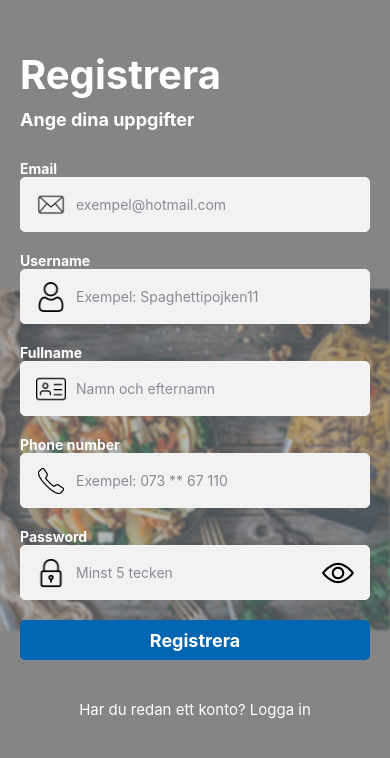
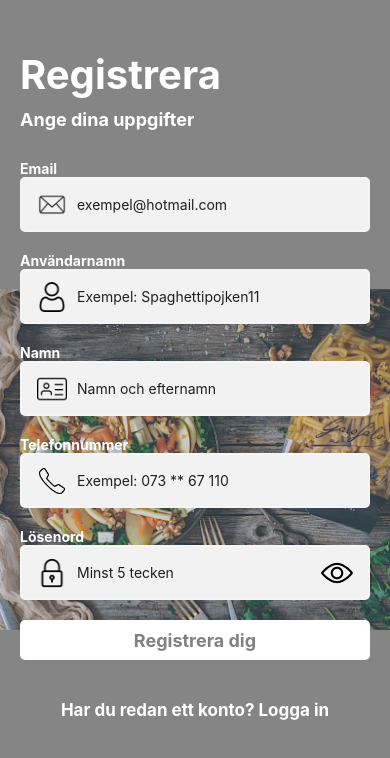
Before and after one commit to BigBits8/SmartWasteApp, a React Native app: screen /Register in a window 390 px wide. Shown: the top 758 px of the page. Built offline with nearby package versions, Linux system fonts and the light colour scheme.

Commit message:
base of login working

```diff
--- a/App.js
+++ b/App.js
@@ -1,20 +1,21 @@
 import {React, useState, useEffect} from "react";
 import { createStackNavigator } from '@react-navigation/stack';
-import { NavigationContainer } from "@react-navigation/native";
 import {
-  getFocusedRouteNameFromRoute
+  NavigationContainer,
+  getFocusedRouteNameFromRoute,
 } from "@react-navigation/native";
 import { StyleSheet, Text, View, Image, TouchableOpacity } from "react-native";
 import { Home, Profile, Annons, AddAnnons, Login, Register} from "./screens/Index";
 import {Loader} from './constants/RegistrationPage/loader'
 import { COLORS, icons, images } from "./constants";
+import { user } from "./constants/icons";
 import Tabs from './navigation/tabs';
 import {
   createBottomTabNavigator,
   BottomTabBar,
 } from "@react-navigation/bottom-tabs";
 import AsyncStorage from "@react-native-async-storage/async-storage";
-import { user } from "./constants/icons";
+
 const Stack = createStackNavigator();
 const Tab = createBottomTabNavigator();
 
@@ -127,8 +128,6 @@ const [initialRouteName, setInitialRouteName] = useState('');
 // const [hideTab, setHideTab] = useState(true)
 
 
-
-
 const authUser = async () =>{
   try {
     let userData = await AsyncStorage.getItem('user');
@@ -162,8 +161,7 @@ function MyNonTabStack() {
   //    const auth = useSelector((state) => state.auth);
 
   return (
-
-      <Stack.Navigator initialRouteName={initialRouteName}>
+    <Stack.Navigator initialRouteName={"Login"}>
       <Stack.Screen
         name="Login"
         component={Login}
@@ -206,10 +204,14 @@ function MyNonTabStack() {
 
           options={({ route }) => ({
             tabBarStyle: ((route) => {
-              const routeName = getFocusedRouteNameFromRoute(route) ?? 'Home';
+              const routeName = getFocusedRouteNameFromRoute(route) ?? '';
               console.log(`routName:${routeName}`);
-              if (routeName === "Register" || routeName == 'Login'|| routeName == '')  {
-                console.log(route)
+              if (
+                routeName === "Register" ||
+                routeName == "Login" ||
+                routeName == ""
+              ) {
+                console.log(route);
                 return { display: "none" };
               }
               return;
--- /dev/null
+++ b/constants/ProfilePage/button.js
@@ -0,0 +1,43 @@
+import react from "react";
+
+import { TouchableOpacity, StyleSheet, Text, View, Image } from "react-native";
+import { COLORS } from "../themes";
+import { icons } from "../index";
+const Button = ({ title, onPress = () => {}, icon }) => {
+  return (
+    <TouchableOpacity style={styles.buttons} onPress={onPress}>
+      <View
+        style={{
+          width: "80%",
+          alignItems: "center",
+        }}
+      >
+        <View>
+          <Text style={{ color: "black", fontSize: 18 }}>{title}</Text>
+        </View>
+      </View>
+      <View
+        style={{
+          alignItems: "flex-end",
+        }}
+      >
+        <Image source={icons.next} />
+      </View>
+    </TouchableOpacity>
+  );
+};
+const styles = StyleSheet.create({
+  container: {},
+
+  buttons: {
+    flexDirection: "row",
+    alignItems: "center",
+    justifyContent: "center",
+    width: "100%",
+    height: 40,
+    backgroundColor: "white",
+    borderRadius: 5,
+    marginBottom: 40,
+  },
+});
+export default Button;
--- a/constants/RegistrationPage/button.js
+++ b/constants/RegistrationPage/button.js
@@ -4,13 +4,14 @@ import { TouchableOpacity, StyleSheet, Text} from "react-native"
 import { COLORS } from "../themes";
 
 
-const Button = ({title, onPress = () =>{}}) =>{
+const Button = ({title, onPress = () =>{}, icon}) =>{
     return (
-    <TouchableOpacity style={styles.buttons} onPress={onPress}>
-        <Text style={{color: COLORS.white, fontWeight: 'bold', fontSize: 18}}>{title}</Text>
-    </TouchableOpacity>
-
-    )
+      <TouchableOpacity style={styles.buttons} onPress={onPress}>
+        <Text style={{ color: "#808080", fontWeight: "bold", fontSize: 18 }}>
+          {title}
+        </Text>
+      </TouchableOpacity>
+    );
 }
 const styles = StyleSheet.create({
   container: {},
@@ -21,7 +22,7 @@ const styles = StyleSheet.create({
     justifyContent: "center",
     width: "100%",
     height: 40,
-    backgroundColor: "rgb(2, 102, 178)",
+    backgroundColor: "white",
     borderRadius: 5,
     marginBottom: 40,
   },
--- a/constants/RegistrationPage/input.js
+++ b/constants/RegistrationPage/input.js
@@ -54,7 +54,7 @@ const Input = ({
           onBlur={() => {
             setIsFocused(false);
           }}
-          style={{ color: COLORS.darkgray, flex: 1 }}
+          style={{ color: COLORS.black, flex: 1}}
           {...props}
         />
         {password && (
@@ -89,7 +89,7 @@ const styles = StyleSheet.create({
     //  backgroundColor: "rgb(212, 234, 251)"
     flexDirection: "row",
     paddingHorizontal: 15,
-    borderWidth: 1,
+    borderWidth: 2,
     alignItems: "center",
     borderRadius: 5,
   },
--- a/constants/icons.js
+++ b/constants/icons.js
@@ -16,6 +16,7 @@ export const view = require("../assets/icons/view.png")
 export const regEmail = require("../assets/icons/regEmail.png")
 export const regUser = require("../assets/icons/regUser.png")
 export const name = require("../assets/icons/name.png")
+export const next = require("../assets/icons/next.png")
 
 export default {
   search,
@@ -35,5 +36,6 @@ export default {
   view,
   regEmail,
   regUser,
-  name
+  name,
+  next
 };
--- a/screens/Login.js
+++ b/screens/Login.js
@@ -92,9 +92,9 @@ const Login = ({ navigation }) => {
       <ImageBackground
         source={images.pastaSalad}
         resizeMode="contain"
-        blurRadius={1}
+
         style={styles.backgroundImage}
-        imageStyle={{ opacity: 0.5 }}
+        imageStyle={{ opacity: 0.7 }}
       >
         <Loader visible={loading} />
         <ScrollView
@@ -137,7 +137,7 @@ const Login = ({ navigation }) => {
             <Input
               placeholder="Exempel: Spaghettipojken11"
               iconName={icons.regUser}
-              label="Username"
+              label="Användarnamn"
               error={errors.username}
               onFocus={() => {
                 handleError(null, "username");
@@ -147,7 +147,7 @@ const Login = ({ navigation }) => {
 
             <Input
               placeholder="Minst 5 tecken"
-              label="Password"
+              label="Lösenord"
               password
               iconName={icons.lock}
               error={errors.password}
@@ -156,13 +156,15 @@ const Login = ({ navigation }) => {
               }}
               onChangeText={(text) => handleOnChange(text, "password")}
             />
-            <Button title="Login" onPress={validate} />
+            <Button title="Logga in" onPress={validate} />
 
             <Text
               style={{
+                paddingTop: 15,
                 color: COLORS.white,
                 textAlign: "center",
-                fontSize: 15,
+                fontSize: 17,
+                fontWeight: 'bold',
               }}
               onPress={() => navigation.navigate("Register")}
             >
--- a/screens/Profile.js
+++ b/screens/Profile.js
@@ -12,7 +12,7 @@ import {
 } from "react-native";
 
 import AsyncStorage from "@react-native-async-storage/async-storage";
-import Button from "../constants/RegistrationPage/button";
+import Button from "../constants/ProfilePage/button";
 import { icons, images, COLORS, FONTS, SIZES } from "../constants";
 
 export default function Profile({ navigation }) {
@@ -39,6 +39,7 @@ export default function Profile({ navigation }) {
   };
 
   return (
+    <ScrollView>
       <View
         style={{
           alignItems: "center",
@@ -47,7 +48,7 @@ export default function Profile({ navigation }) {
       >
         <View
           style={{
-          height: 350,
+            height: 300,
             width: "100%",
             alignItems: "center",
             justifyContent: "center",
@@ -57,8 +58,8 @@ export default function Profile({ navigation }) {
         >
           <View
             style={{
-            height: 210,
-            width: 210,
+              height: 200,
+              width: 200,
               alignItems: "center",
               justifyContent: "center",
             }}
@@ -67,7 +68,6 @@ export default function Profile({ navigation }) {
               source={images.profilePic}
               resizeMode="contain"
               style={{
-              marginTop: 10,
                 borderRadius: 110,
                 width: "100%",
                 height: "100%",
@@ -93,7 +93,7 @@ export default function Profile({ navigation }) {
           <Text
             style={{
               fontSize: 20,
-            fontWeight: "bold",
+
             }}
           >
             {userDetails?.email}
@@ -102,15 +102,16 @@ export default function Profile({ navigation }) {
         <View
           style={{
             width: "80%",
-          borderWidth: 1,
+
           }}
         >
-        <Button backgroundColors={"rgb(2, 50, 178)"} />
-        <Button />
-        <Button />
+          <Button title="Redigera profil" icon={icons.arrow}/>
+          <Button title="Mina annonser" />
+          <Button title="Inställningar" />
           <Button title="Logout" onPress={logout} />
         </View>
       </View>
+    </ScrollView>
   );
 }
 
--- a/screens/Register.js
+++ b/screens/Register.js
@@ -108,9 +108,9 @@ const Register = ({navigation}) => {
       <ImageBackground
         source={images.pastaSalad}
         resizeMode="contain"
-        blurRadius={1}
+
         style={styles.backgroundImage}
-        imageStyle={{ opacity: 0.5 }}
+        imageStyle={{ opacity: 0.7 }}
       >
         <Loader visible={loading} />
         <ScrollView
@@ -148,7 +148,7 @@ const Register = ({navigation}) => {
             <Input
               placeholder="Exempel: Spaghettipojken11"
               iconName={icons.regUser}
-              label="Username"
+              label="Användarnamn"
               error={errors.username}
               onFocus={() => {
                 handleError(null, "username");
@@ -158,7 +158,7 @@ const Register = ({navigation}) => {
             <Input
               placeholder="Namn och efternamn"
               iconName={icons.name}
-              label="Fullname"
+              label="Namn"
               error={errors.fullname}
               onFocus={() => {
                 handleError(null, "fullname");
@@ -169,7 +169,7 @@ const Register = ({navigation}) => {
               keyboardType="numeric"
               placeholder="Exempel: 073 ** 67 110"
               iconName={icons.phone}
-              label="Phone number"
+              label="Telefonnummer"
               error={errors.phone}
               onFocus={() => {
                 handleError(null, "phone");
@@ -178,7 +178,7 @@ const Register = ({navigation}) => {
             />
             <Input
               placeholder="Minst 5 tecken"
-              label="Password"
+              label="Lösenord"
               password
               iconName={icons.lock}
               error={errors.password}
@@ -188,7 +188,7 @@ const Register = ({navigation}) => {
               onChangeText={(text) => handleOnChange(text, "password")}
             />
             <Button
-              title="Registrera"
+              title="Registrera dig"
               backgroundColor={"rgb(2, 102, 178)"}
               onPress={validate}
             />
@@ -197,7 +197,8 @@ const Register = ({navigation}) => {
               style={{
                 color: COLORS.white,
                 textAlign: "center",
-                fontSize: 15,
+                fontSize: 17,
+                fontWeight: 'bold'
               }}
               onPress={() => navigation.navigate("Login")}
             >
@@ -248,7 +249,7 @@ const styles = StyleSheet.create({
   },
 
   backgroundImage: {
-  position: 'absolute',
+
   flex: 1,
   backgroundColor:'rgba(0,0,0,0.45)',
   width: d.width,
```
Also changed, not shown: assets/icons/next.png (added). Lines whose indentation alone changed are shown as unchanged.
